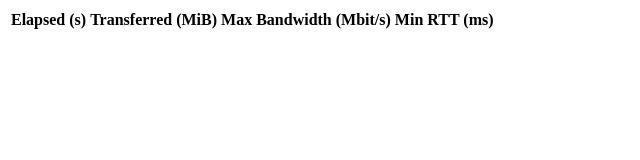
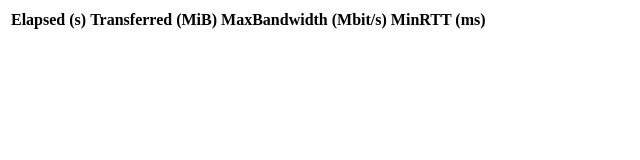
Before and after one commit to m-lab/ndt-server, a plain HTML site: page html/ndt7.html in a window 1280 px wide. Shown: the full height of the page, 0-640 px from the left. Drawn offline with Linux system fonts and the light colour scheme.

Commit message:
html/ndt7.html: cosmetic change

```diff
--- a/html/ndt7.html
+++ b/html/ndt7.html
@@ -9,7 +9,7 @@
   <table>
     <thead><tr>
       <th>Elapsed (s)</th><th>Transferred (MiB)</th>
-        <th>Max Bandwidth (Mbit/s)</th><th>Min RTT (ms)</th>
+        <th>MaxBandwidth (Mbit/s)</th><th>MinRTT (ms)</th>
     </tr><thead>
     <tbody id='measurement'></tbody>
   </table>
```
